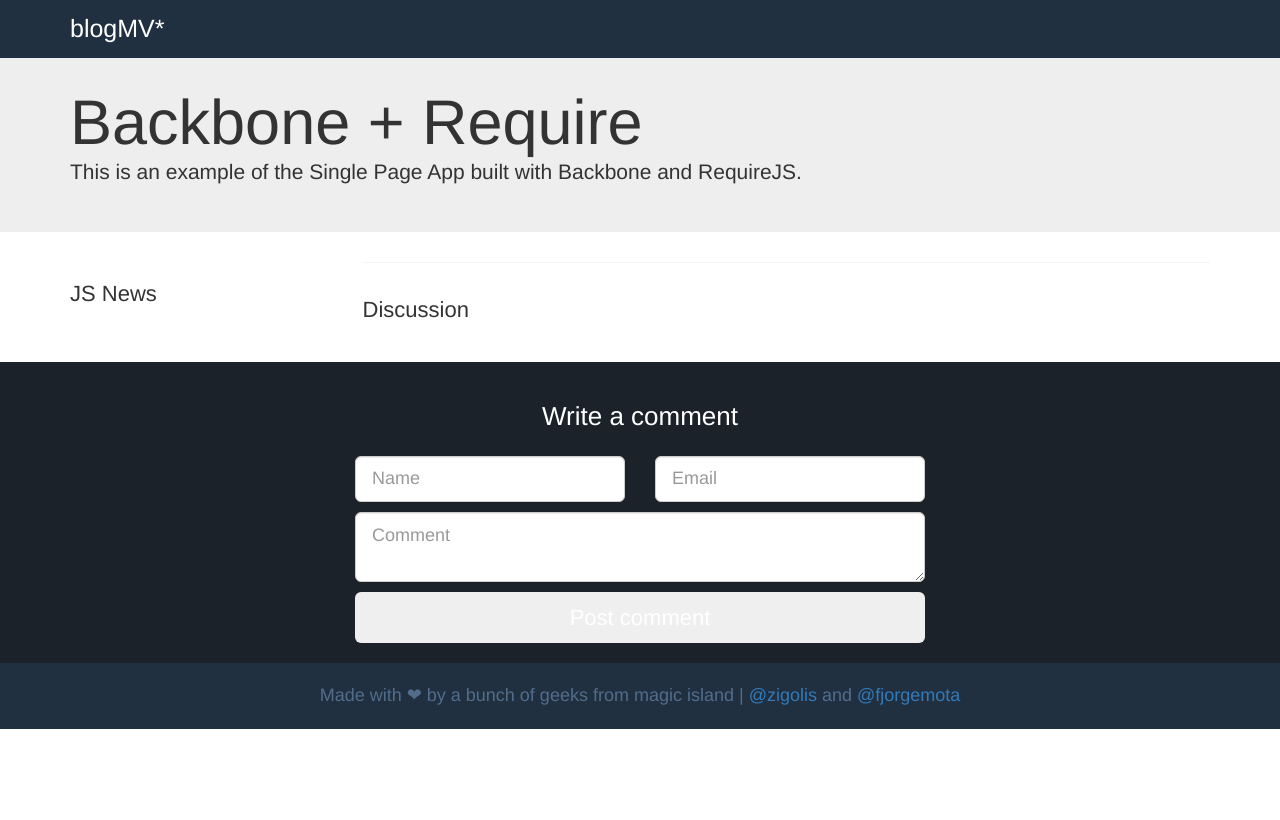
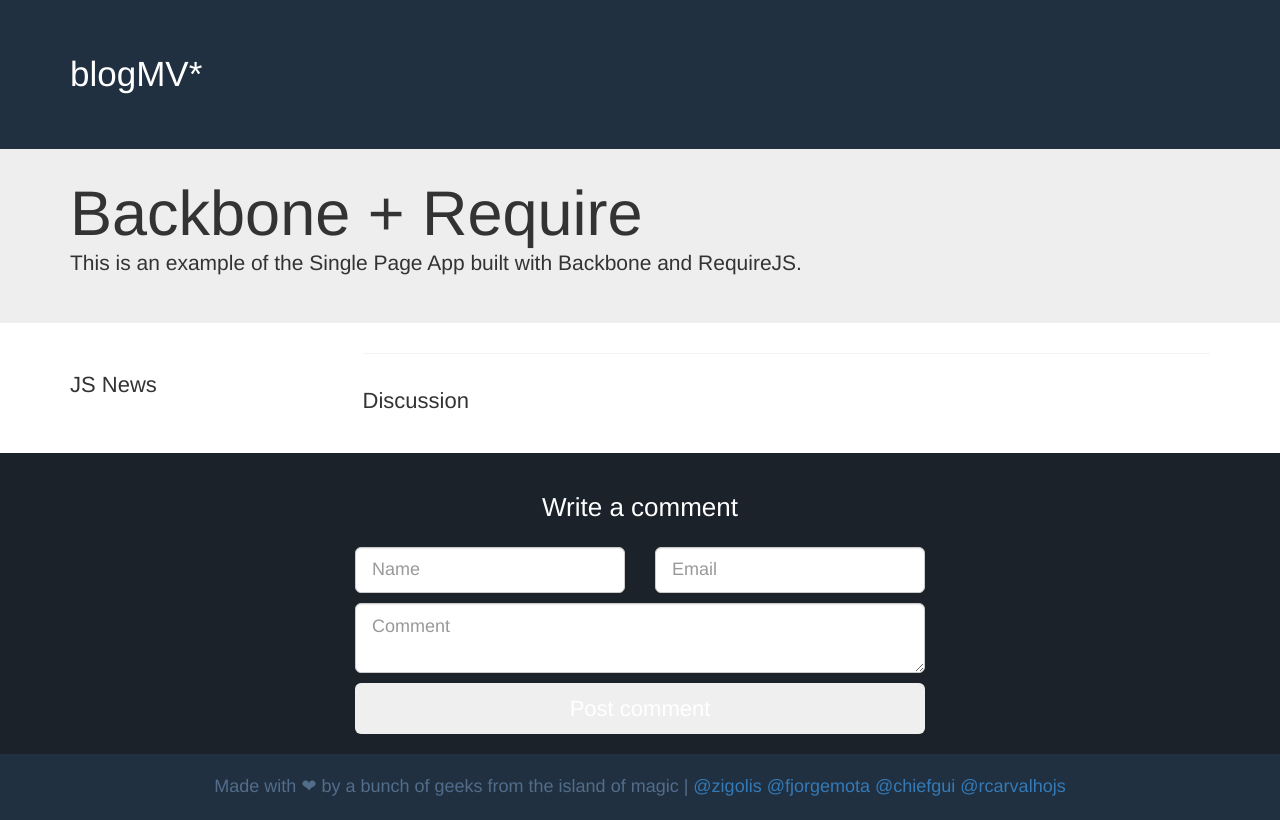
Before and after one commit to blogmv/backbone-require, a website: page index.html in a window 1280 px wide. Drawn offline with nearby package versions, Linux system fonts and the light colour scheme.

Commit message:
Added new contributors

```diff
--- a/assets/css/component.css
+++ b/assets/css/component.css
@@ -12,10 +12,10 @@ body {
 
 .header h1 {
     color: #fff;
-    font-size: 25px;
+    font-size: 35px;
     margin-bottom: 0;
     margin-top: 0;
-    padding: 15px 0;
+    padding: 55px 0;
     font-weight: 100;
 }
 
--- a/index.html
+++ b/index.html
@@ -87,9 +87,11 @@
 
         <footer id="footer">
             <p>
-                Made with ❤ by a bunch of geeks from magic island |
-                <a href="https://twitter.com/zigolis">@zigolis</a> and
+                Made with ❤ by a bunch of geeks from the island of magic |
+                <a href="https://twitter.com/zigolis">@zigolis</a>
                 <a href="https://twitter.com/fjorgemota">@fjorgemota</a>
+                <a href="https://twitter.com/chiefgui">@chiefgui</a>
+                <a href="https://twitter.com/rcarvalhojs">@rcarvalhojs</a>
             </p>
         </footer>
 
```
Also changed, not shown: 1 other file.
